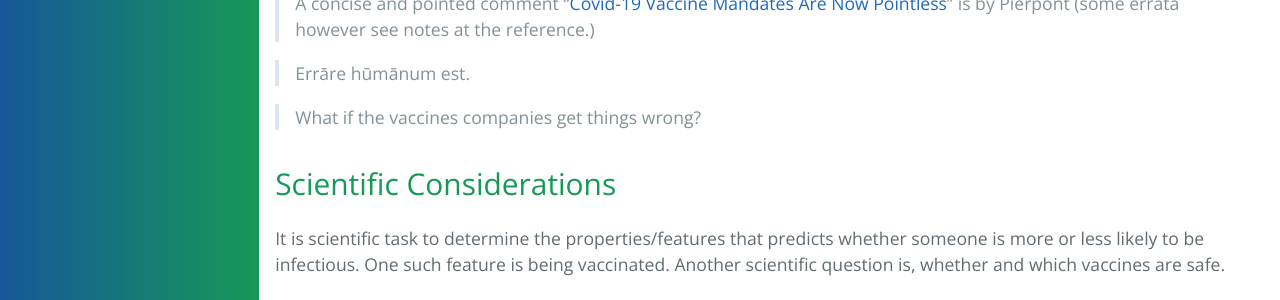
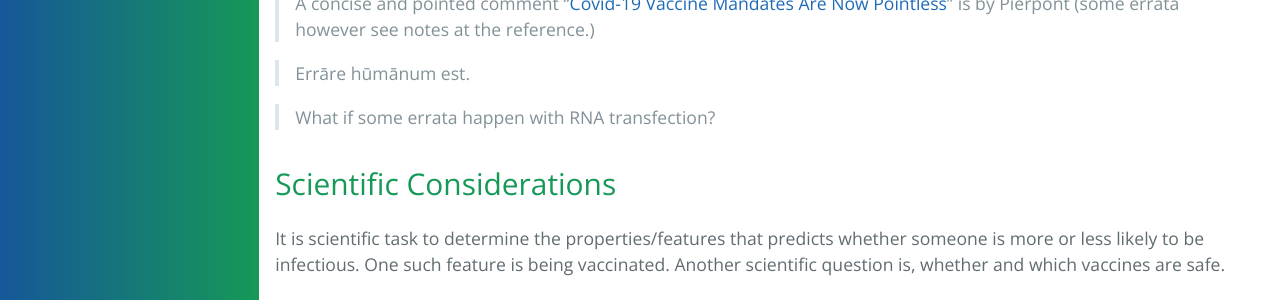
Before and after one commit to forestgrape/coronavirus, a Jekyll site: the page built from 7_social/individual_measures.md, in a window 1280 px wide and 900 px high. Shown: the part 414-714 px from the top of the window. Built offline with Jekyll 4.4.1, drawn with Linux system fonts in a browser that asks for light colours; our own code applies the rules of GitHub Pages for plain Markdown files.

Commit message:
formulations

```diff
--- a/7_social/individual_measures.md
+++ b/7_social/individual_measures.md
@@ -9,7 +9,7 @@ In my opinion, measures should neither be based on individual R values neither t
 
 > Errāre hūmānum est.
 
-> What if the vaccines companies get things wrong?
+> What if some errata happen with RNA transfection?
 
 
 ### Scientific Considerations
```
